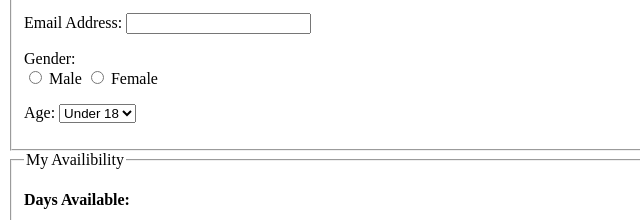
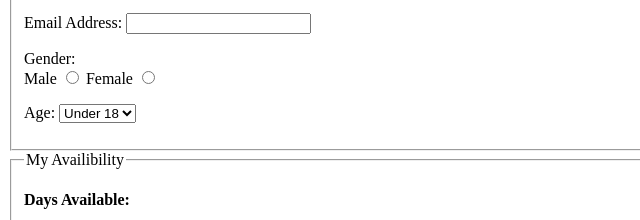
Before and after one commit to A737-com/lab_5, a plain HTML site: page index.html in a window 1280 px wide. Shown: the part 204-424 px from the top of the page, 0-640 px from the left. Drawn offline with Linux system fonts and the light colour scheme.

Commit message:
index.html

```diff
--- a/index.html
+++ b/index.html
@@ -37,11 +37,8 @@
     <!-- Radio Buttons -->
     <p>
       <label>Gender:</label><br>
-      <input type="radio" id="male" name="gender_field" value="Male">
-      <label for="male">Male</label>
-
-      <input type="radio" id="female" name="gender_field" value="Female">
-      <label for="female">Female</label>
+      Male <input type="radio" id="male" name="gender_field" value="Male">
+      Female <input type="radio" id="female" name="gender_field" value="Female">
     </p>
 
     <!-- Drop Down Menu -->
```
